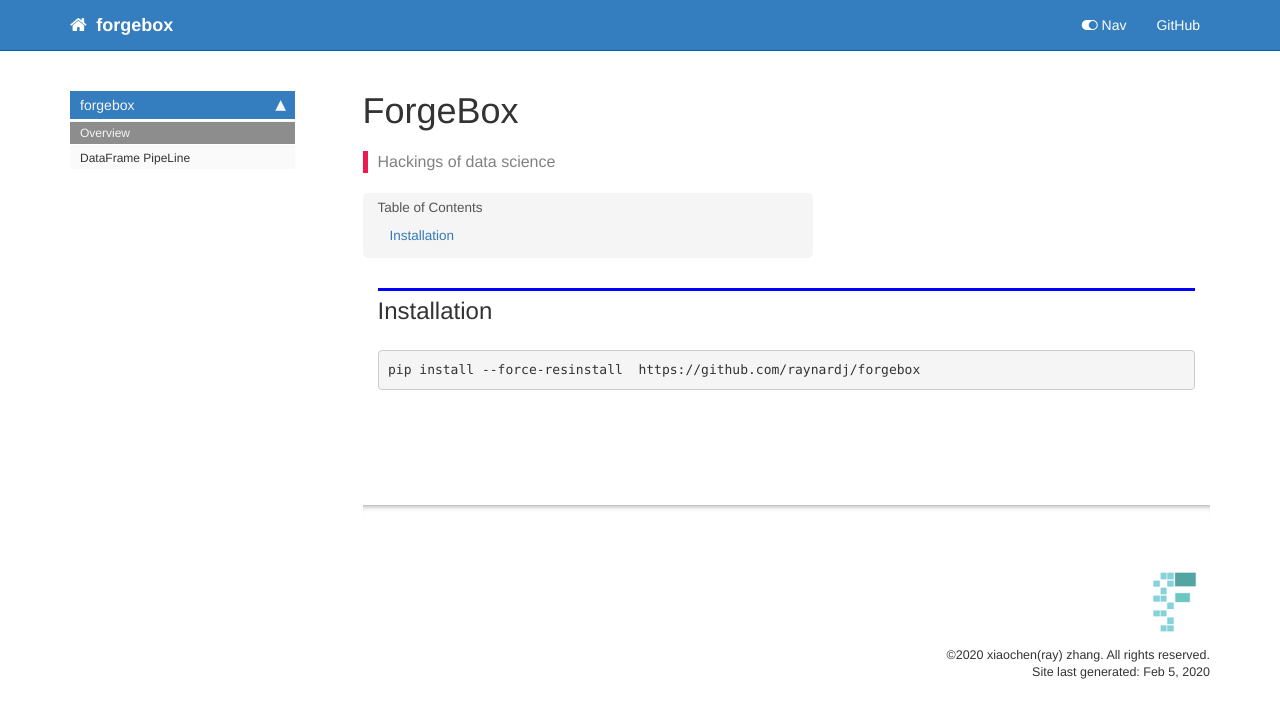
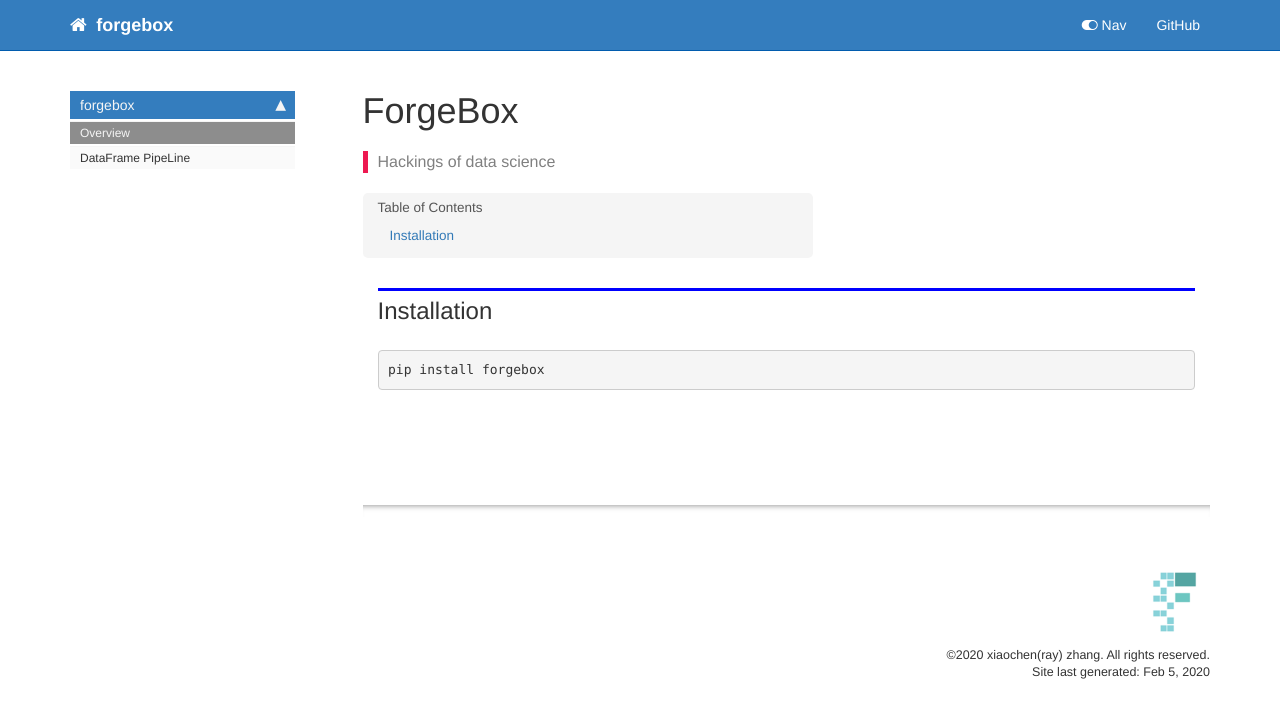
Before and after one commit to raynardj/forgebox, a Jekyll site: the page built from docs/index.html, in a window 1280 px wide. Shown: the top 718 px of the page. Built offline with Jekyll 4.4.1, drawn with Linux system fonts in a browser that asks for light colours; nearby versions of some CDN libraries; comment, search, counter and statistics services are not loaded.

Commit message:
pypi doc

```diff
--- a/docs/index.html
+++ b/docs/index.html
@@ -26,7 +26,7 @@
 <div class="cell border-box-sizing text_cell rendered"><div class="inner_cell">
 <div class="text_cell_render border-box-sizing rendered_html">
 <h2 id="Installation">Installation<a class="anchor-link" href="#Installation">&#182;</a></h2>
-<pre><code>pip install --force-resinstall  https://github.com/raynardj/forgebox</code></pre>
+<pre><code>pip install forgebox</code></pre>
 
 </div>
 </div>
```
